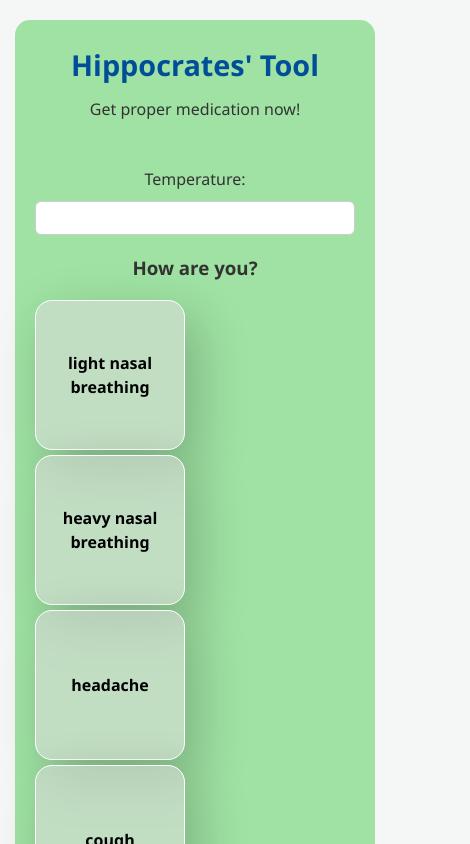
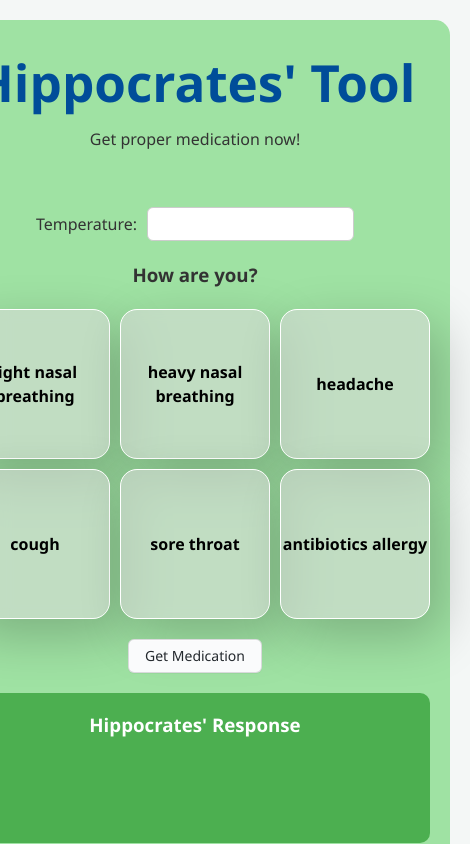
Before and after one commit to jamir4270/hippocrates-tool-2, a React (Vite) app: page / in a window 390 px wide. Shown: the top 844 px of the page, 470 px wide, since content can reach past the window. Built offline with nearby package versions, Linux system fonts and the light colour scheme.

Commit message:
Hotfix: removed buggy mobile responsiveness styling

```diff
--- a/src/App.css
+++ b/src/App.css
@@ -137,46 +137,3 @@
 .response-header {
   margin-bottom: 0px;
 }
-
-/* Mobile responsiveness adjustments */
-@media (max-width: 600px) {
-  body {
-    padding: 10px;
-  }
-
-  h1 {
-    font-size: 1.8em;
-  }
-
-  .main-content {
-    margin: 10px;
-    padding: 10px;
-  }
-
-  .medication-div {
-    margin: 10px;
-    padding: 10px;
-  }
-
-  .symptom-grid {
-    grid-template-columns: 1fr; /* Changes to a single column layout */
-    margin: 10px;
-    gap: 5px;
-  }
-
-  button {
-    font-size: 12px;
-    padding: 8px 10px;
-  }
-
-  .temperature-div {
-    flex-direction: column; /* Stacks items vertically */
-    margin: 10px;
-  }
-
-  input[type="text"] {
-    margin-top: 10px;
-    margin-left: 0;
-    width: 100%;
-  }
-}
```
